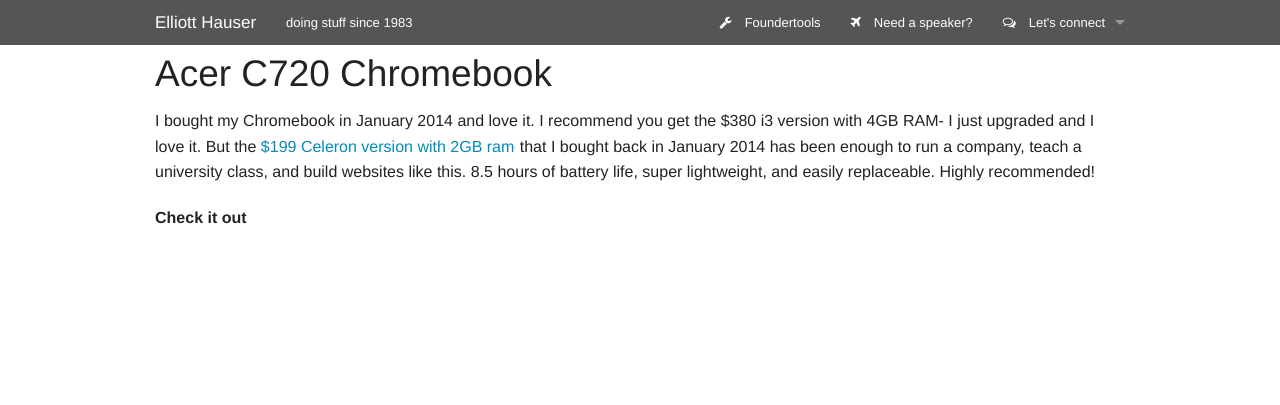
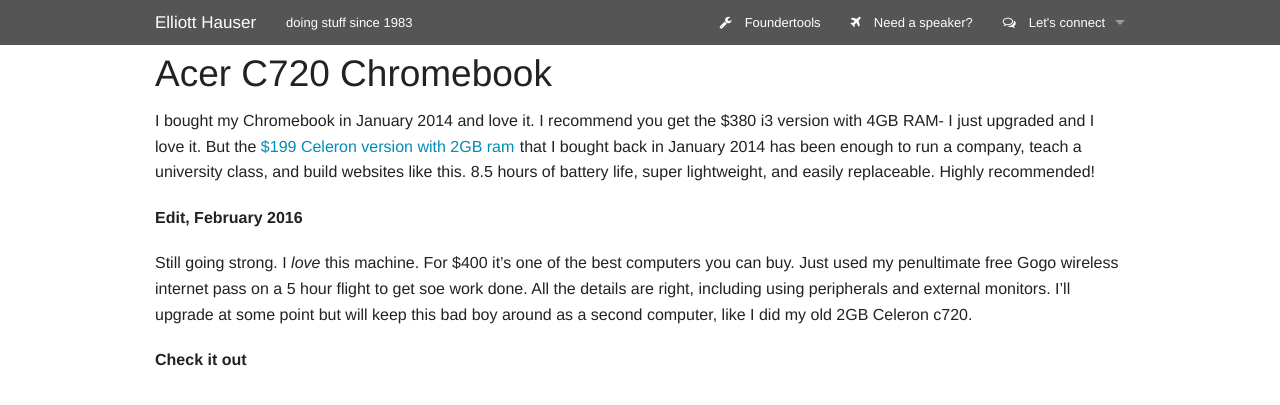
Before and after one commit to eah13/eah13.github.io, a Jekyll site: the page built from _posts/tools/2000-02-05-chromebook.md, in a window 1280 px wide. Shown: the top 405 px of the page. Built offline with Jekyll 4.4.1, drawn with Linux system fonts in a browser that asks for light colours; nearby versions of some CDN libraries; grey boxes are pictures that could not be loaded.

Commit message:
Update and rename 2000-02-02-chromebook.md to 2000-02-05-chromebook.md

```diff
--- a/_posts/tools/2000-02-02-chromebook.md
+++ b/_posts/tools/2000-02-05-chromebook.md
@@ -6,3 +6,7 @@
 ---
 
 I bought my Chromebook in January 2014 and love it.  I recommend you get the $380 i3 version with 4GB RAM- I just upgraded and I love it.  But the <a href="http://www.amazon.com/gp/product/B00FNPD1VW/ref=as_li_tl?ie=UTF8&camp=1789&creative=9325&creativeASIN=B00FNPD1VW&linkCode=as2&tag=elliotthauser-20&linkId=UU2OTBYLWZ6KC34V">$199 Celeron version with 2GB ram</a><img src="http://ir-na.amazon-adsystem.com/e/ir?t=elliotthauser-20&l=as2&o=1&a=B00FNPD1VW" width="1" height="1" border="0" alt="" style="border:none !important; margin:0px !important;" /> that I bought back in January 2014 has been enough to run a company, teach a university class, and build websites like this.  8.5 hours of battery life, super lightweight, and easily replaceable.  Highly recommended!
+
+**Edit, February 2016**
+
+Still going strong.  I *love* this machine.  For $400 it's one of the best computers you can buy.  Just used my penultimate free Gogo wireless internet pass on a 5 hour flight to get soe work done.  All the details are right, including using peripherals and external monitors.  I'll upgrade at some point but will keep this bad boy around as a second computer, like I did my old 2GB Celeron c720.
```
